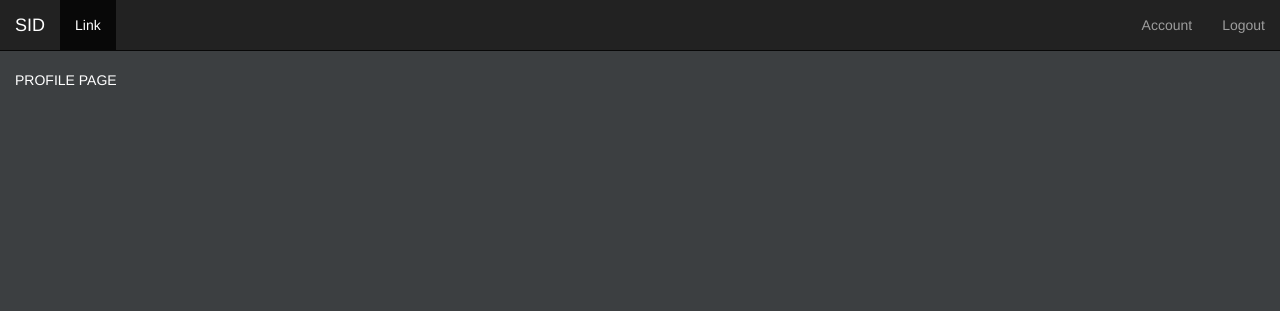
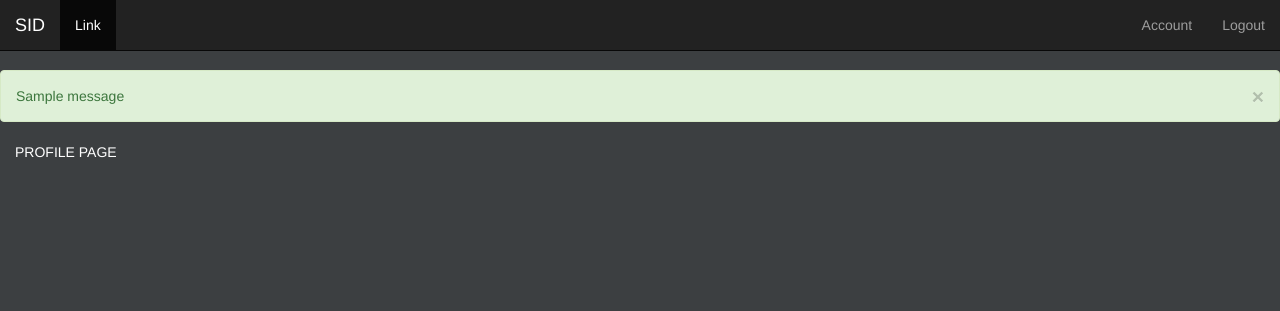
Before and after one commit to Llandy3d/sid, a Django app: page /accounts/profile/ in a window 1280 px wide. Shown: the top 311 px of the page. Run offline with Django 3.2, Linux system fonts and the light colour scheme; a user stored in the database is signed in; tables that the repository leaves empty hold one stand-in row (values such as "Sample post"); one stand-in notice (Sample message) is shown; some libraries are stand-ins or nearby versions.

Commit message:
change message tags to work well with bootstrap

```diff
--- a/templates/base.html
+++ b/templates/base.html
@@ -22,6 +22,17 @@
 
     {% include 'navbar.html' %}
 
+    {% if messages %}
+        {% for message in messages %}
+        <div class="alert alert-{{ message.tags }}">
+        <button type="button" class="close" data-dismiss="alert" aria-label="Close"><span aria-hidden="true">&times;</span></button>
+            {{ message }}
+        </div>
+        {% endfor %}
+    {% endif %}
+
+
+
 
     <div class="container-fluid">
         {% block content %}
--- a/templates/profiles/index.html
+++ b/templates/profiles/index.html
@@ -2,8 +2,8 @@
 
 {% block content %}
     {% load socialaccount %}
-    <a href="{% provider_login_url "openid" openid="http://steamcommunity.com/openid" next="/success/url/" %}">Google</a>
-    <a href="{% provider_login_url "openid" openid="http://steamcommunity.com/openid" next="/success/url/" process="connect" %}">Connect</a>
+    <a href="{% provider_login_url "openid" openid="http://steamcommunity.com/openid" next="/accounts/" %}">Google</a>
+    <a href="{% provider_login_url "openid" openid="http://steamcommunity.com/openid" next="/accounts/" process="connect" %}">Connect</a>
 
 
 <br>
```
Also changed, not shown: config/settings.py (+11 -0 lines).
